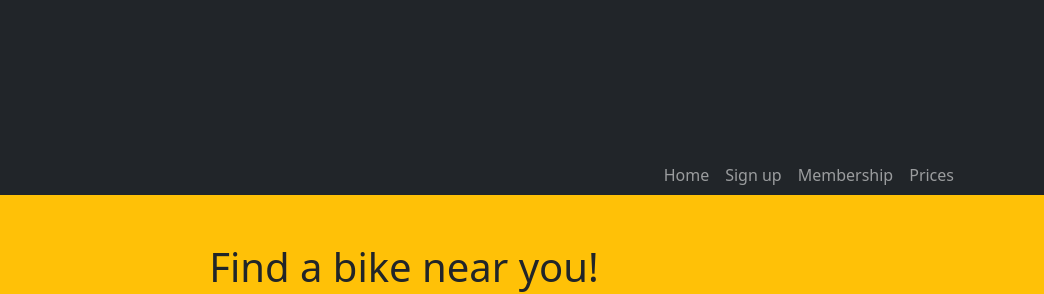
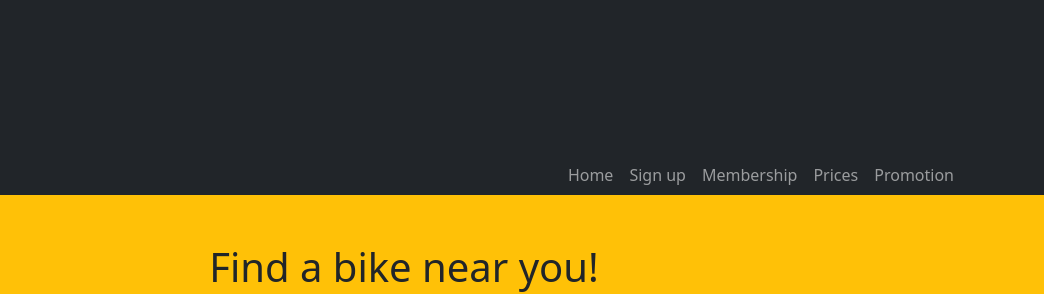
Before and after one commit to nathanrhysowen/Bike-website, a plain HTML site: page index.html in a window 1280 px wide. Shown: the top 294 px of the page, 236-1280 px from the left. Drawn offline with nearby package versions, Linux system fonts and the light colour scheme.

Commit message:
Update index.html

```diff
--- a/index.html
+++ b/index.html
@@ -34,6 +34,9 @@
                     </li>
                     <li class = "nav-item">
                         <a href="prices.html" class="nav-link">Prices</a>
+                    </li>
+                    <li class = "nav-item">
+                        <a href="promotion.html" class="nav-link">Promotion</a>
                     </li>
                 </ul>
             </div>
```
